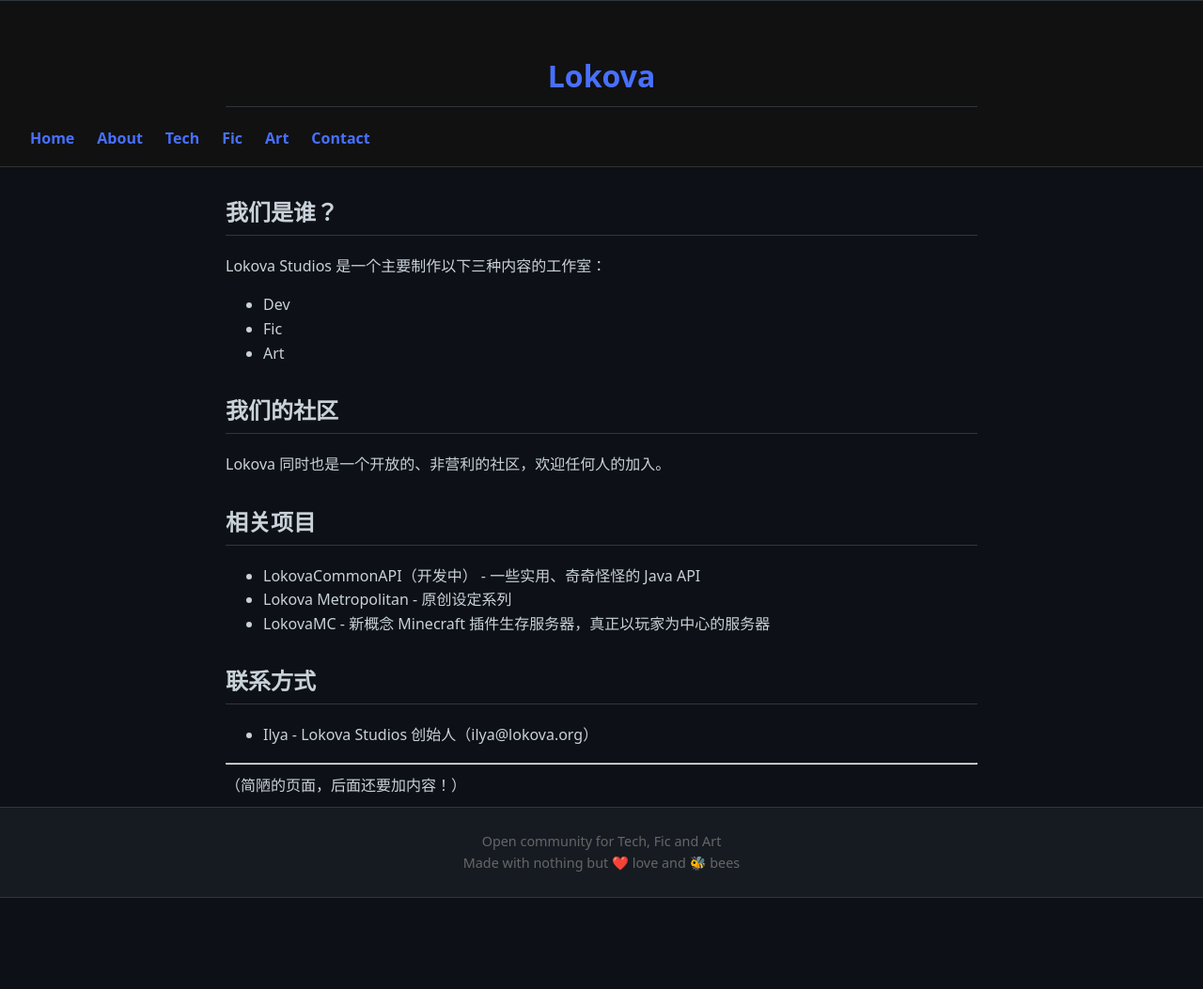
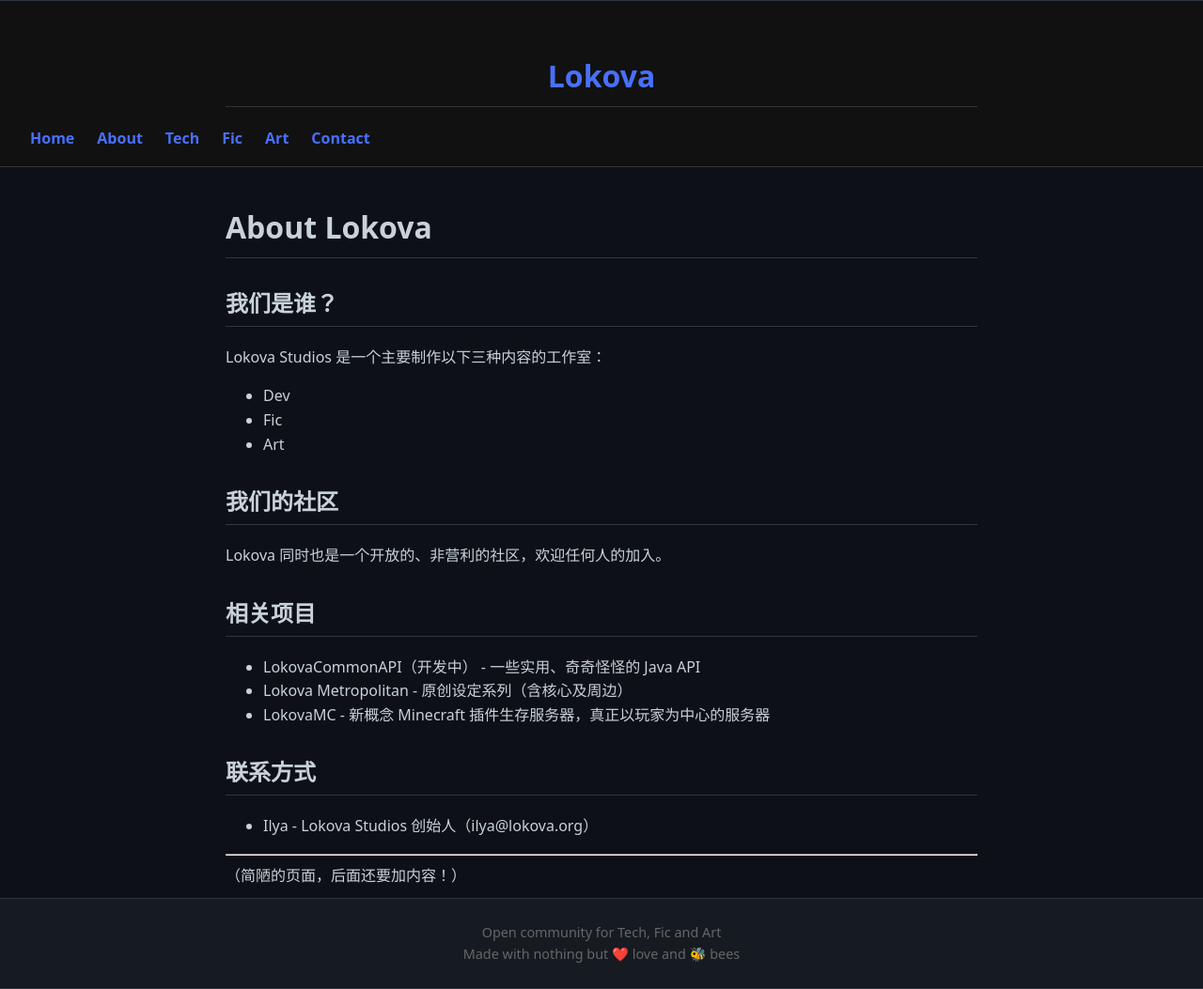
Before and after one commit to IlyaYezelovsky/lokova.org, a Jekyll site: the page built from about.md, in a window 1280 px wide. Shown: the whole page at 94% size. Built offline with Jekyll 4.4.1, drawn with Linux system fonts in a browser that asks for light colours; before the commit the page ends 956 px from its top, so only the background shows below that.

Commit message:
Update about.md

```diff
--- a/about.md
+++ b/about.md
@@ -3,6 +3,7 @@ layout: default
 title: "About"
 nav_order: 2
 ---
+# About Lokova
 
 ## 我们是谁？
 
@@ -19,7 +20,7 @@ Lokova 同时也是一个开放的、非营利的社区，欢迎任何人的加
 ## 相关项目
 
 - LokovaCommonAPI（开发中） - 一些实用、奇奇怪怪的 Java API
-- Lokova Metropolitan - 原创设定系列
+- Lokova Metropolitan - 原创设定系列（含核心及周边）
 - LokovaMC - 新概念 Minecraft 插件生存服务器，真正以玩家为中心的服务器
 
 ## 联系方式
```
